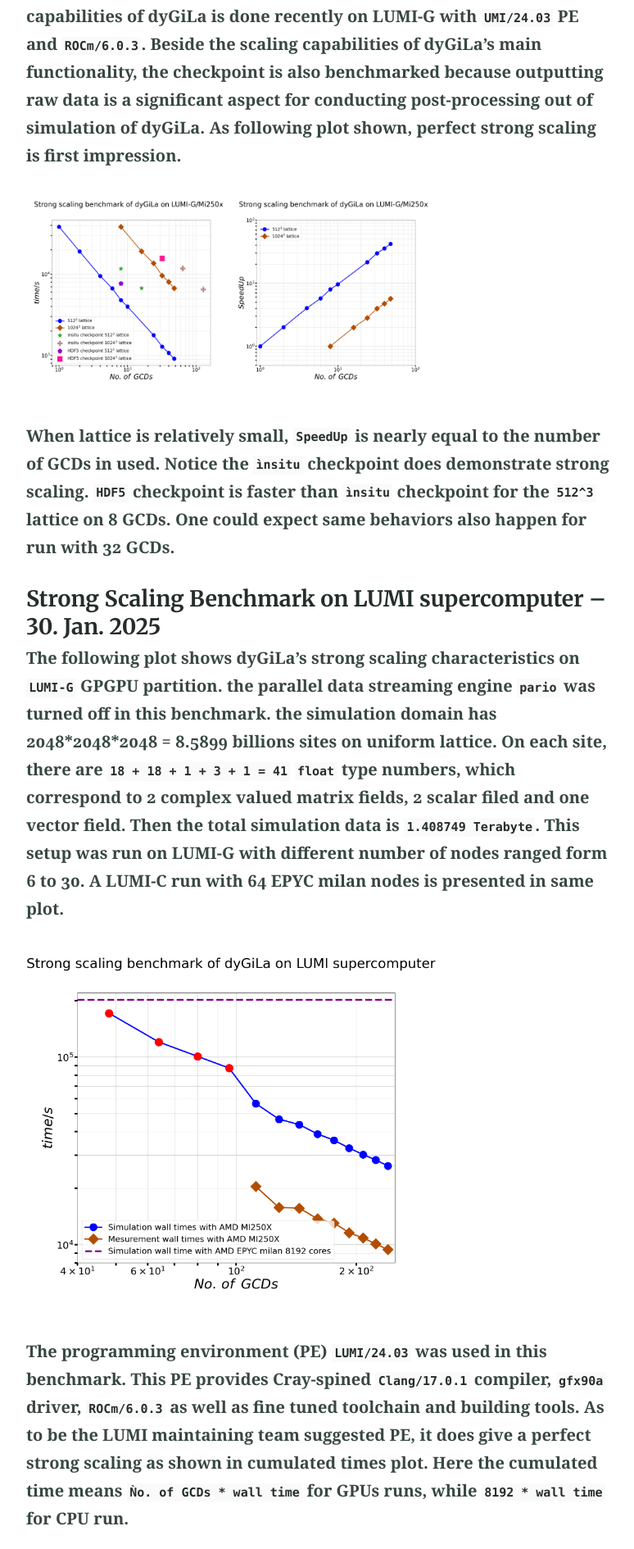
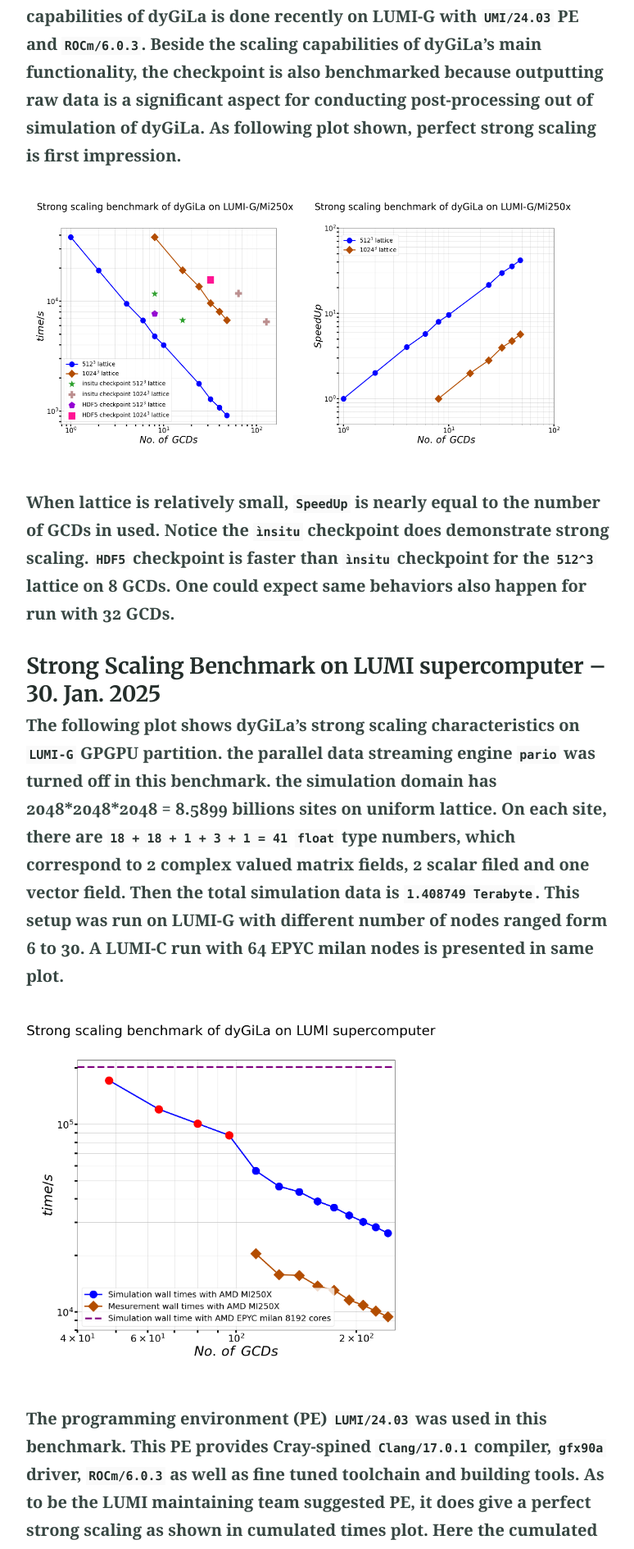
Before and after one commit to dyGiLa/dygila.github.io, a Jekyll site: the page built from benchmark.md, in a window 1280 px wide. Shown: the part 932-2822 px from the top of the page at 82% size, without its empty margins (251-1025 px from the left). Built offline with Jekyll 4.4.1, drawn with Linux system fonts in a browser that asks for light colours.

Commit message:
edit test

```diff
--- a/benchmark.md
+++ b/benchmark.md
@@ -15,7 +15,7 @@ Beside the scaling capabilities of dyGiLa's main functionality, the checkpoint i
 is a significant aspect for conducting post-processing out of simulation of dyGiLa.
 As following plot shown, perfect strong scaling is first impression.
 
-<img src="{{ site.github.url }}/pic/strong-scaling-walltime-speedup-512-1024.png" alt="Home" width="70%">
+<img src="{{ site.github.url }}/pic/strong-scaling-walltime-speedup-512-1024.png" alt="Home" width="95%">
 
 When lattice is relatively small, `SpeedUp` is nearly equal to the number of GCDs in used.
 Notice the `ìnsitu` checkpoint does demonstrate strong scaling.
```
